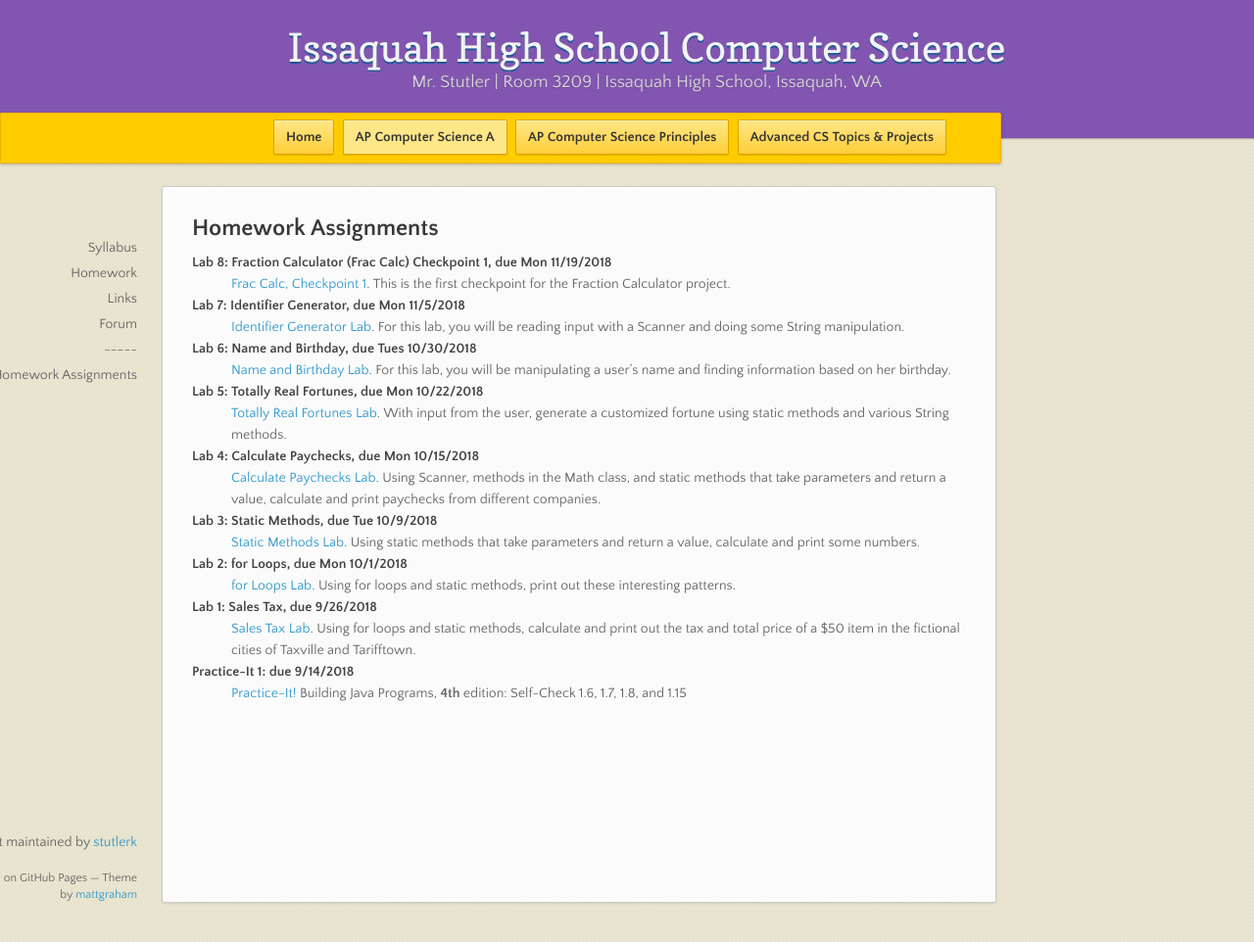
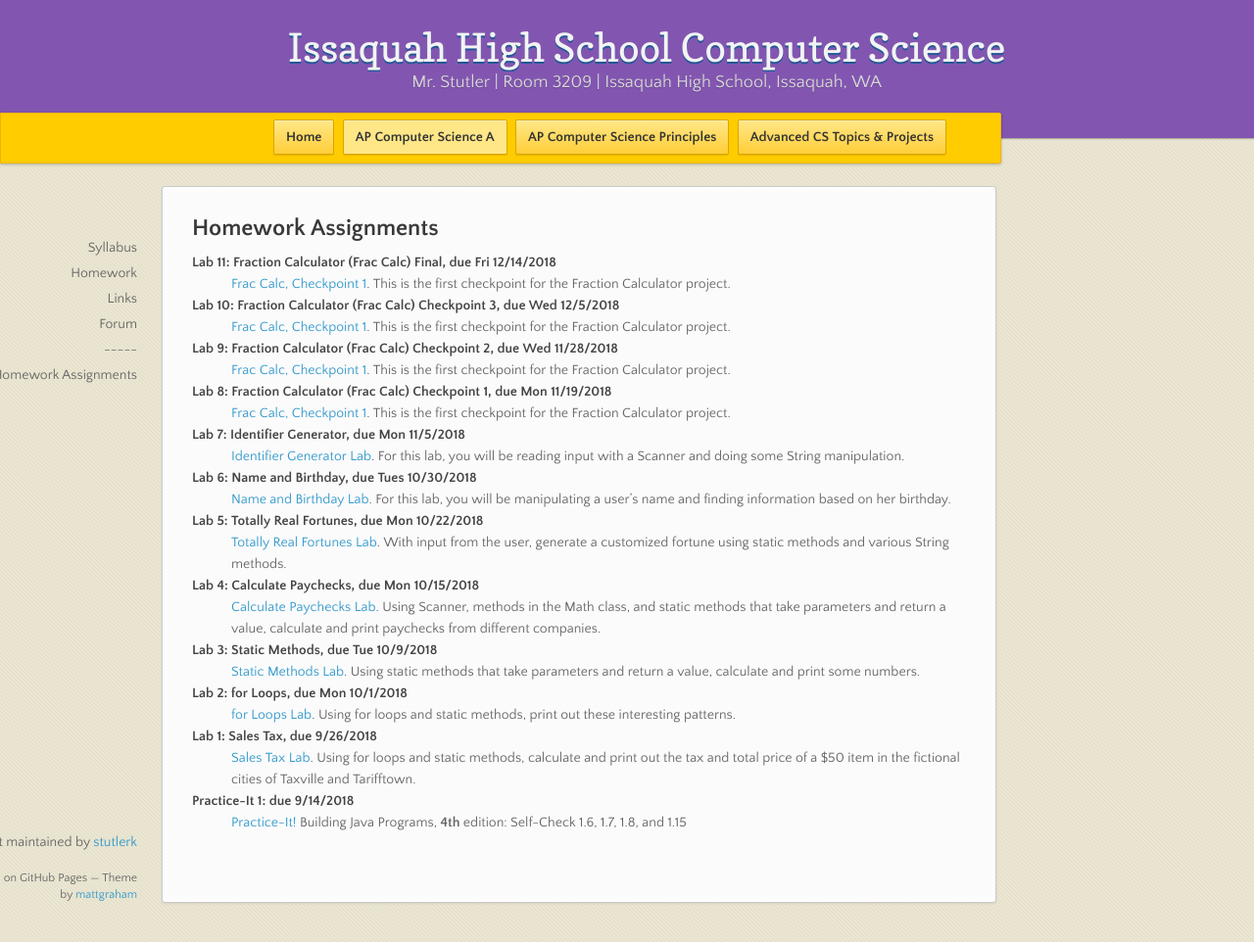
Before and after one commit to stutlerk/ihs-website, a Jekyll site: the page built from _apcsa/homework.html, in a window 1280 px wide and 962 px high. Shown: the whole window at 98% size. Built offline with Jekyll 4.4.1, drawn with Linux system fonts in a browser that asks for light colours; nearby versions of some CDN libraries.

Commit message:
Update homework.html

```diff
--- a/_apcsa/homework.html
+++ b/_apcsa/homework.html
@@ -6,6 +6,15 @@ layout: course
 <section>
 <h2>Homework Assignments</h2>
   <dl>
+    <dt>Lab 11: Fraction Calculator (Frac Calc) Final, due Fri 12/14/2018</dt>
+    <dd><a href="https://issaquahwednet-my.sharepoint.com/:w:/g/personal/stutlerk_issaquah_wednet_edu/EeSzOKZK34hMqUH0uxQ6LH0BFc37detP2XRdbF4zCZB5OQ?e=wGBbXi" target="_blank">Frac Calc, Checkpoint 1</a>. This is the first checkpoint for the Fraction Calculator project.</dd>
+
+    <dt>Lab 10: Fraction Calculator (Frac Calc) Checkpoint 3, due Wed 12/5/2018</dt>
+    <dd><a href="https://issaquahwednet-my.sharepoint.com/:w:/g/personal/stutlerk_issaquah_wednet_edu/EeSzOKZK34hMqUH0uxQ6LH0BFc37detP2XRdbF4zCZB5OQ?e=wGBbXi" target="_blank">Frac Calc, Checkpoint 1</a>. This is the first checkpoint for the Fraction Calculator project.</dd>
+
+    <dt>Lab 9: Fraction Calculator (Frac Calc) Checkpoint 2, due Wed 11/28/2018</dt>
+    <dd><a href="https://issaquahwednet-my.sharepoint.com/:w:/g/personal/stutlerk_issaquah_wednet_edu/EeSzOKZK34hMqUH0uxQ6LH0BFc37detP2XRdbF4zCZB5OQ?e=wGBbXi" target="_blank">Frac Calc, Checkpoint 1</a>. This is the first checkpoint for the Fraction Calculator project.</dd>
+
     <dt>Lab 8: Fraction Calculator (Frac Calc) Checkpoint 1, due Mon 11/19/2018</dt>
     <dd><a href="https://issaquahwednet-my.sharepoint.com/:w:/g/personal/stutlerk_issaquah_wednet_edu/EeSzOKZK34hMqUH0uxQ6LH0BFc37detP2XRdbF4zCZB5OQ?e=wGBbXi" target="_blank">Frac Calc, Checkpoint 1</a>. This is the first checkpoint for the Fraction Calculator project.</dd>
 
```
